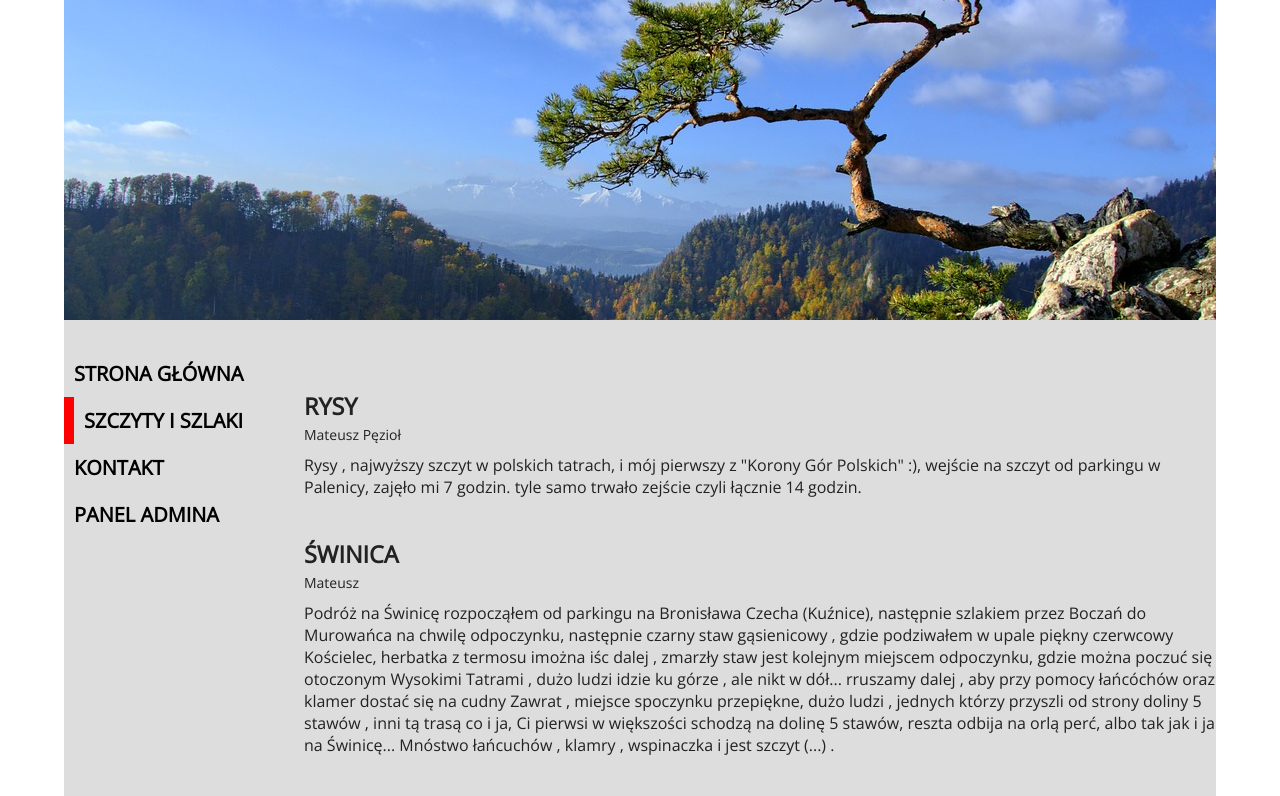
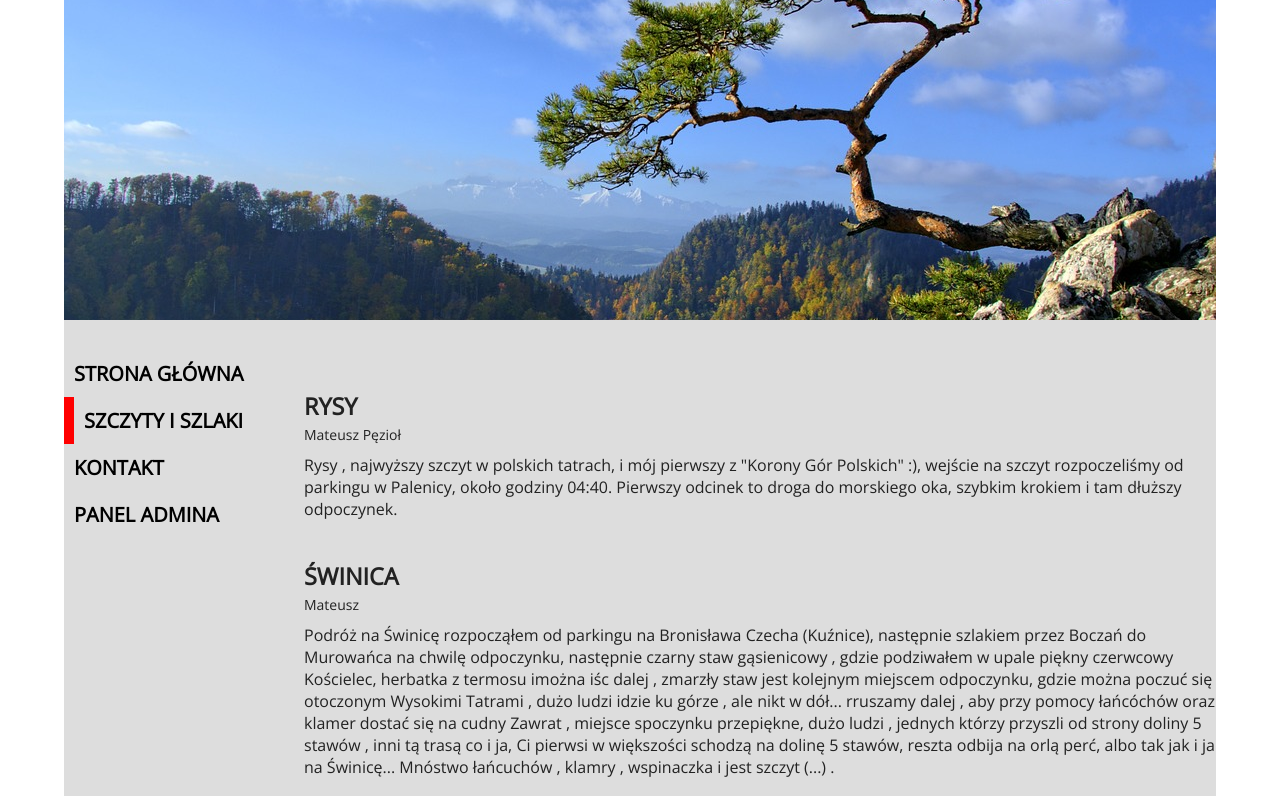
Before and after one commit to mateuszek9119/tatras-mountains, a React (Create React App) app: page /products in a window 1280 px wide. Shown: the top 796 px of the page. Built offline with nearby package versions, Linux system fonts and the light colour scheme.

Commit message:
tekst change in article Rysy

```diff
--- a/src/pages/products_page.js
+++ b/src/pages/products_page.js
@@ -5,9 +5,8 @@ const articles = [
         id: 1,
         title: "Rysy" ,
         author: "Mateusz Pęzioł",
-        text: `Rysy , najwyższy szczyt w polskich tatrach, i mój pierwszy z "Korony Gór Polskich" :),  wejście na szczyt od parkingu w Palenicy, zajęło mi 7 godzin.
-         tyle samo trwało zejście czyli łącznie  14 godzin.`
-
+        text: `Rysy , najwyższy szczyt w polskich tatrach, i mój pierwszy z "Korony Gór Polskich" :),  wejście na szczyt rozpoczeliśmy od parkingu w Palenicy, około godziny  04:40.
+        Pierwszy odcinek to droga do morskiego oka, szybkim krokiem i tam dłuższy odpoczynek.`
     },
 
     {
```
